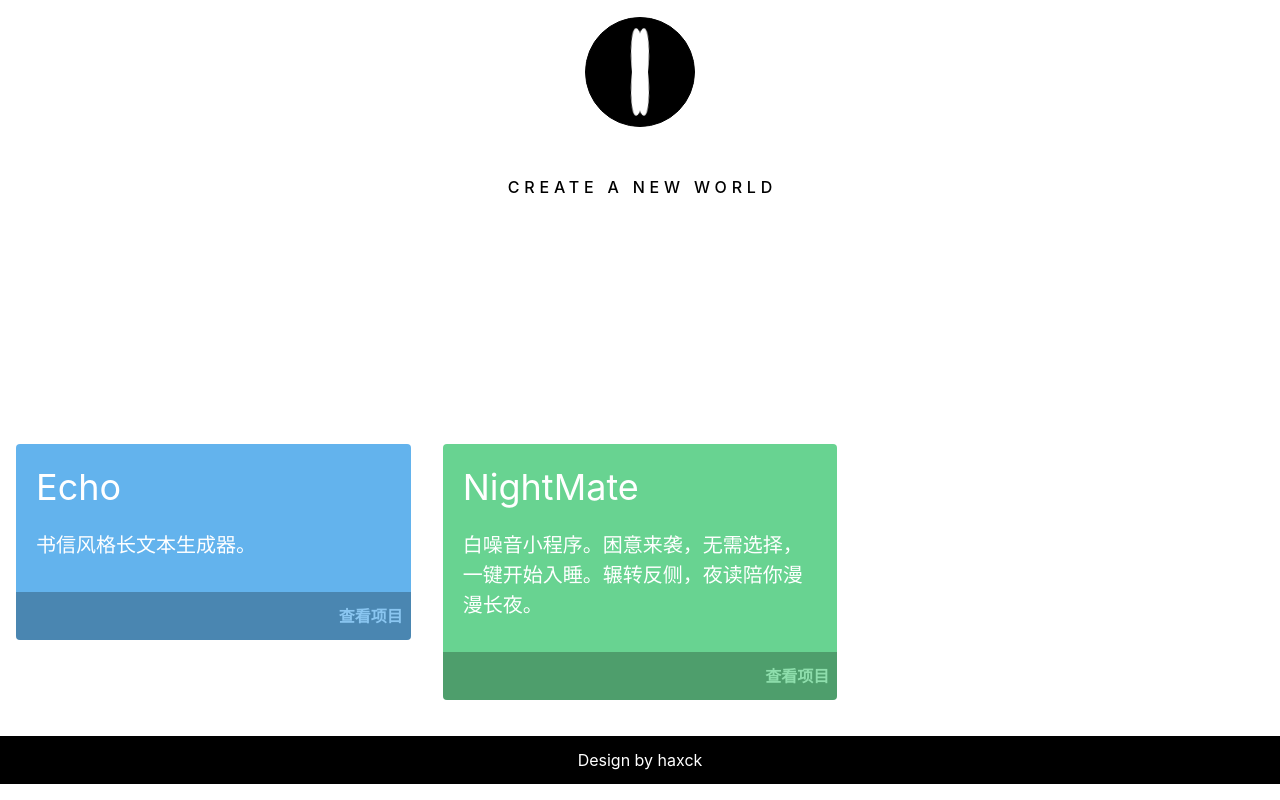
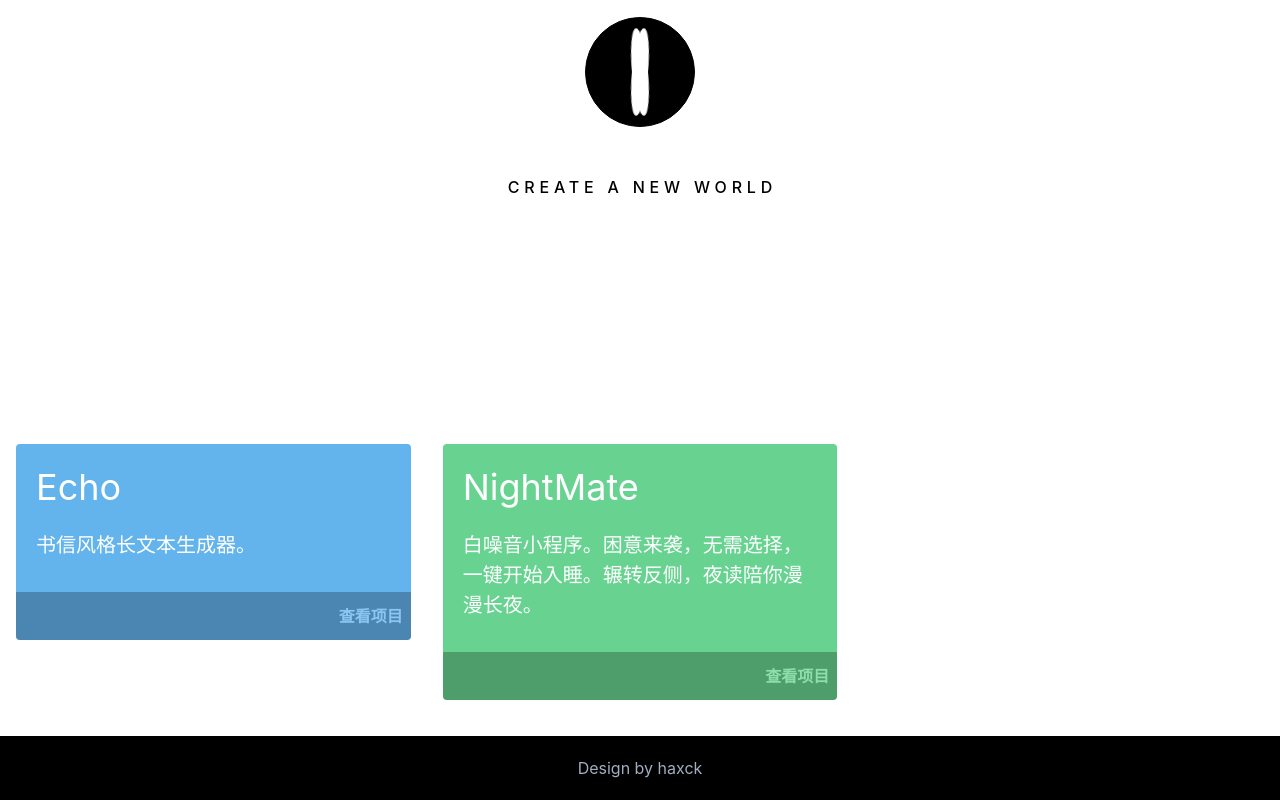
Before and after one commit to haxck/studio, a React (Create React App) app: page / in a window 1280 px wide. Shown: the part 212-1012 px from the top of the page. Built offline with nearby package versions, Linux system fonts and the light colour scheme.

Commit message:
adjust footer text color

```diff
--- a/src/components/Footer.js
+++ b/src/components/Footer.js
@@ -4,7 +4,7 @@ import '../css/tailwind.css'
 class Footer extends React.Component{
     render() {
         return (
-            <footer className="w-full text-center py-3 bg-black text-white">
+            <footer className="w-full text-center py-5 bg-black text-gray-500">
                 <p>Design by haxck</p>
             </footer>
         )
```
